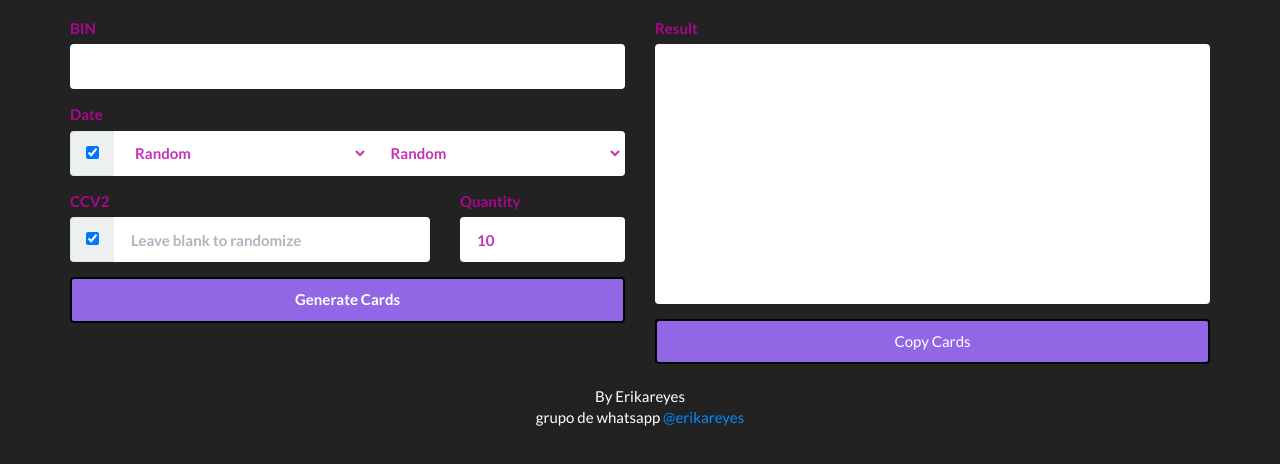
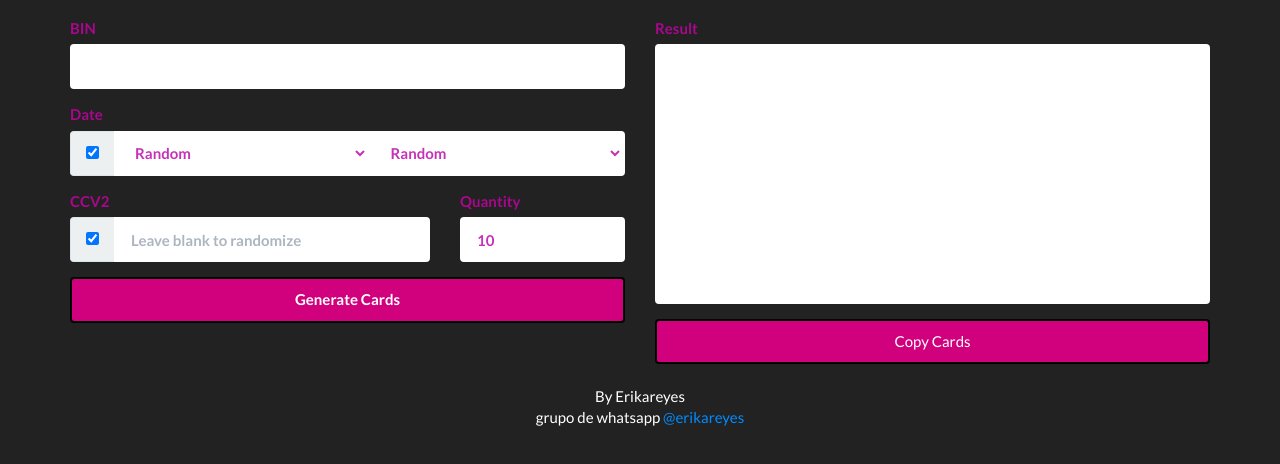
Before and after one commit to Abiguelreyes75/Erikaccgen, a plain HTML site: page index.html in a window 1280 px wide. Shown: the part 82-546 px from the top of the page. Drawn offline with Linux system fonts and the light colour scheme.

Commit message:
Update style.css

```diff
--- a/assets/css/style.css
+++ b/assets/css/style.css
@@ -563,7 +563,7 @@ input[type=radio][disabled] {
 
 .btn-primary {
     color: #fff;
-    background-color: #9267e5;
+    background-color: #d1017e;
     border-color:#000000;
 }
 
```
